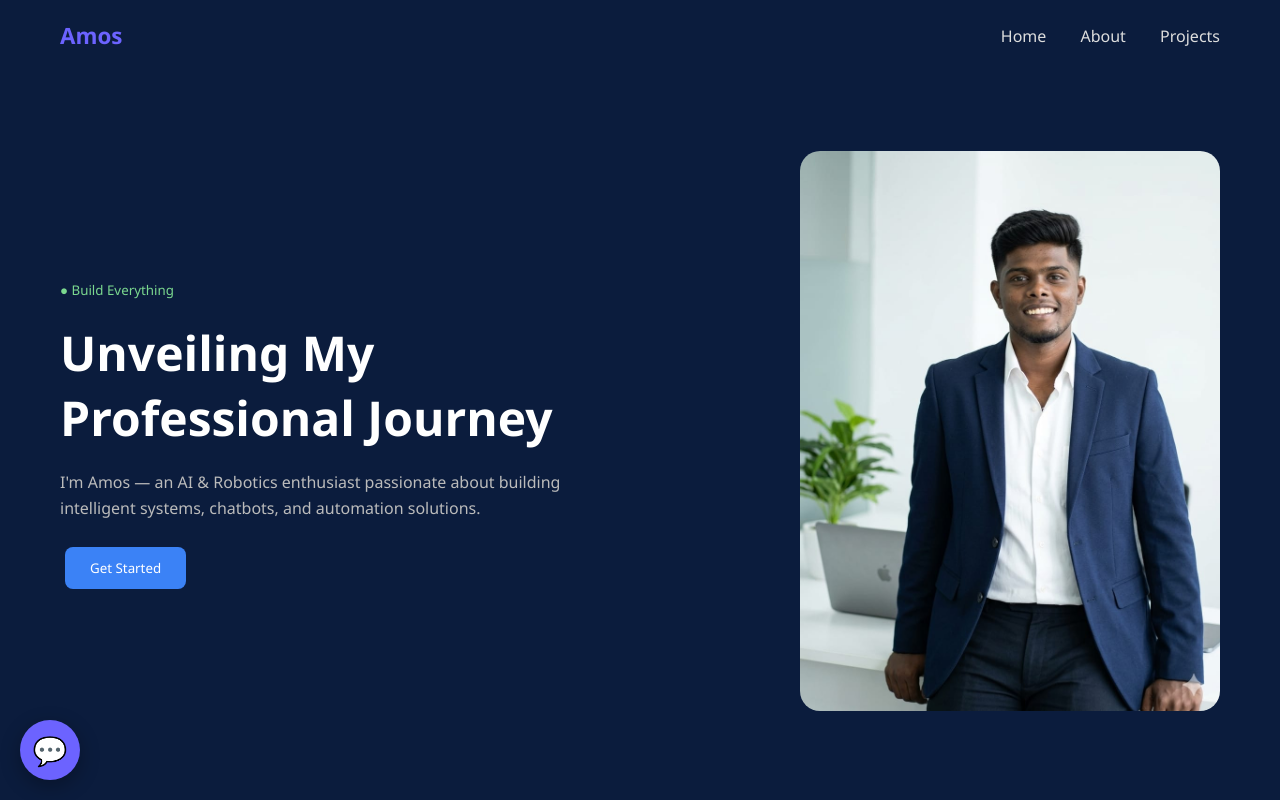
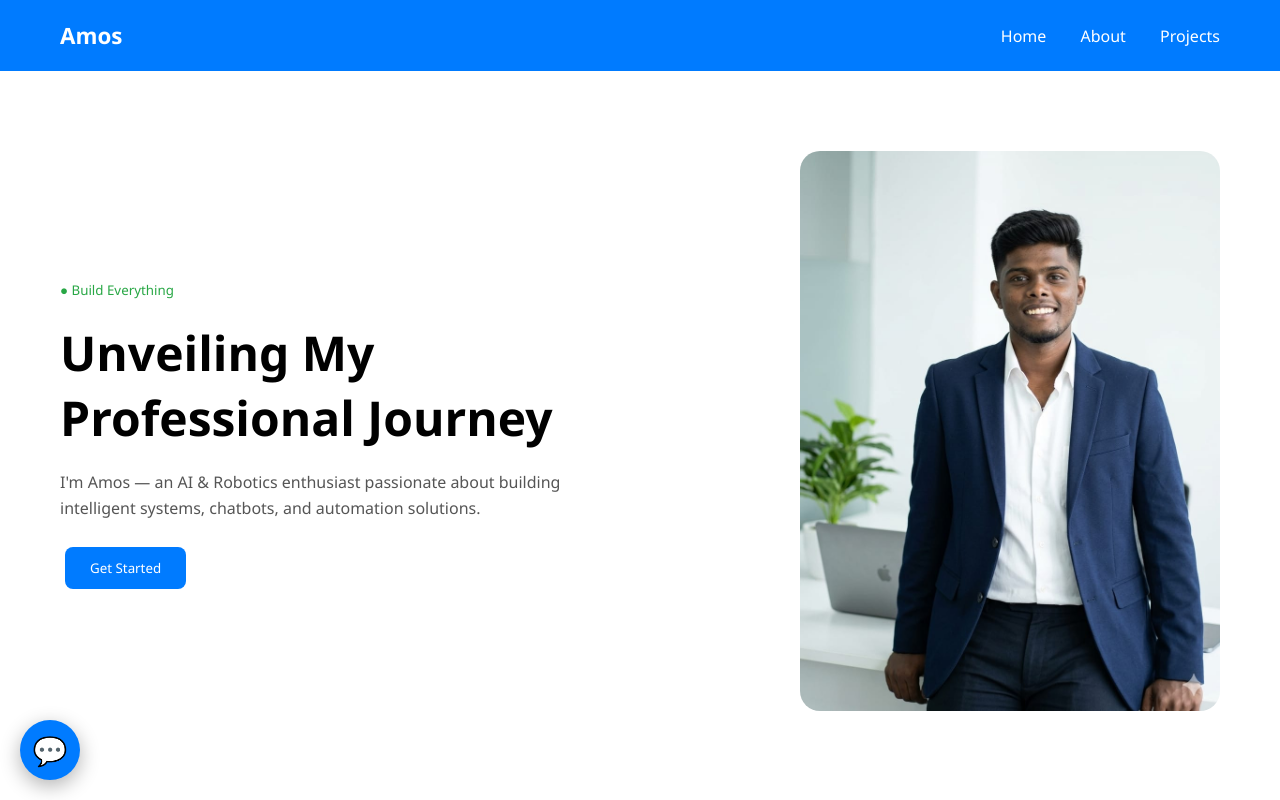
Before and after one commit to amosmelvin/Amos_flask-_portfolio, a Flask app: page / in a window 1280 px wide. Run offline with Flask 3, Linux system fonts and the light colour scheme.

Commit message:
change this code

```diff
--- a/templates/home.html
+++ b/templates/home.html
@@ -15,8 +15,8 @@
 
 /* BODY */
 body {
-  background: #0b1c3d;
-  color: white;
+  background: #ffffff;
+  color: #000;
 }
 
 /* NAVBAR */
@@ -25,23 +25,24 @@ nav {
   justify-content: space-between;
   padding: 20px 60px;
   align-items: center;
+  background: #007bff;
 }
 
 .logo {
   font-size: 1.4rem;
   font-weight: bold;
-  color: #6c63ff;
+  color: white;
 }
 
 .nav-links a {
   margin-left: 30px;
   text-decoration: none;
-  color: #ddd;
+  color: white;
   font-weight: 500;
 }
 
 .nav-links a:hover {
-  color: #6c63ff;
+  color: #cce5ff;
 }
 
 /* HERO */
@@ -58,7 +59,7 @@ nav {
 }
 
 .hero-text small {
-  color: #7bd88f;
+  color: #28a745;
 }
 
 .hero-text h1 {
@@ -67,13 +68,13 @@ nav {
 }
 
 .hero-text p {
-  color: #bbb;
+  color: #555;
   line-height: 1.6;
   margin-bottom: 25px;
 }
 
 .hero-text button {
-  background: #3b82f6;
+  background: #007bff;
   border: none;
   padding: 12px 25px;
   border-radius: 8px;
@@ -81,6 +82,7 @@ nav {
   cursor: pointer;
 }
 
+/* IMAGE */
 .hero-img img {
   width: 420px;
   border-radius: 20px;
@@ -93,7 +95,7 @@ nav {
   left: 20px;
   width: 60px;
   height: 60px;
-  background: #6c63ff;
+  background: #007bff;
   color: white;
   font-size: 28px;
   display: flex;
@@ -122,7 +124,7 @@ nav {
 
 /* HEADER */
 #header {
-  background: #6c63ff;
+  background: #007bff;
   color: white;
   padding: 12px;
   font-weight: 600;
@@ -131,7 +133,6 @@ nav {
   align-items: center;
 }
 
-/* HEADER RIGHT SIDE */
 .header-controls {
   display: flex;
   gap: 10px;
@@ -157,7 +158,7 @@ nav {
 }
 
 .user {
-  background: #6c63ff;
+  background: #007bff;
   color: white;
   align-self: flex-end;
 }
@@ -184,7 +185,7 @@ input {
 }
 
 button {
-  background: #6c63ff;
+  background: #007bff;
   color: white;
   border: none;
   padding: 10px 14px;
@@ -194,7 +195,7 @@ button {
 }
 
 button:hover {
-  background: #574fd6;
+  background: #0056b3;
 }
 
 .typing-indicator {
@@ -229,7 +230,7 @@ button:hover {
   </div>
 
   <div class="hero-img">
-    <img src="static/images/001.jpeg" alt="Amos">
+    <img src="{{ url_for('static', filename='images/001.jpeg') }}" alt="Amos">
   </div>
 </section>
 
@@ -241,7 +242,6 @@ button:hover {
   <div id="header">
     <span>Amos AI 🤖</span>
 
-    <!-- CONTROLS -->
     <div class="header-controls">
       <span id="voice-toggle" onclick="toggleVoice()">🔊</span>
       <span onclick="toggleChat()">❌</span>
```
